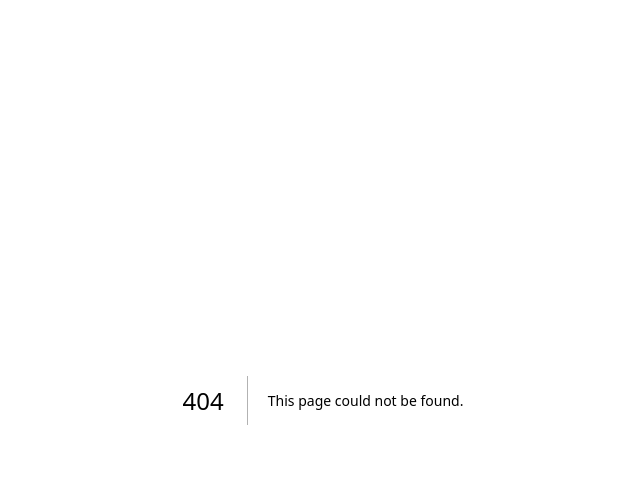
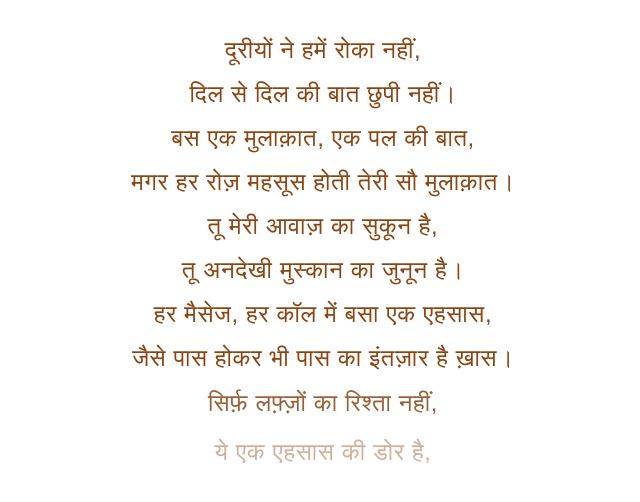
Before and after one commit to sutrejarahul/birthday-surprise-2.0, a Next.js app: page /components/Poem in a window 1280 px wide. Before the commit this address had no page. Shown: the top 502 px of the page, without its empty margins (317-957 px from the left). Built offline with nearby package versions, Linux system fonts and the light colour scheme.

Commit message:
1. code refactor and added new features

```diff
--- a/src/pages/components/BirthdayMessage.tsx
+++ b/src/pages/components/BirthdayMessage.tsx
@@ -8,13 +8,6 @@ const words = [
   "My",
   "Love!",
   <CakeSVG />,
-  "You",
-  "make",
-  "my",
-  "world",
-  "brighter",
-  "every",
-  "day.",
   "Wishing",
   "you",
   "endless",
--- a/src/pages/components/BirthdayReveal.tsx
+++ b/src/pages/components/BirthdayReveal.tsx
@@ -3,7 +3,7 @@ import { motion } from "framer-motion";
 import Confetti from "react-confetti";
 import FloatingHearts from "./FloatingHearts";
 import BirthdayMessage from "./BirthdayMessage";
-import RomanticPopup from "./RomanticPopup";
+import Popup from "./Popup";
 
 const BirthdayReveal: React.FC = () => {
   const [playCheer, setPlayCheer] = useState(true);
@@ -71,7 +71,13 @@ const BirthdayReveal: React.FC = () => {
         </audio>
       )}
 
-      <RomanticPopup show={showPopup} />
+      <Popup
+        show={showPopup}
+        title="Love, as Infinite as the Stars! ✨❤️"
+        message="Your love is the melody of my heart, and tonight, the universe sings for you."
+        buttonText="Discover the Words of My Heart ❤️"
+        redirectUrl="/heartfelt"
+      />
 
     </div>
   );
--- a/src/pages/components/TypewriterText.tsx
+++ b/src/pages/components/HeartfeltWords.tsx
@@ -14,19 +14,19 @@ const messages = [
   "You and me, forever? That’s my favorite love story. 📖",
 ];
 
-
-const TypewriterText: React.FC = () => {
+const HeartfeltWords: React.FC<{ onFinish: () => void }> = ({ onFinish }) => {
   const [displayedText, setDisplayedText] = useState("");
   const [charIndex, setCharIndex] = useState(0);
   const [messageIndex, setMessageIndex] = useState(0);
   const [isFinalMessage, setIsFinalMessage] = useState(false);
+  const [showButton, setShowButton] = useState(false);
 
   useEffect(() => {
     if (charIndex < messages[messageIndex].length) {
       const timeout = setTimeout(() => {
         setDisplayedText((prev) => prev + messages[messageIndex][charIndex]);
         setCharIndex(charIndex + 1);
-      }, 80); // Typing Speed (Thoda fast kiya)
+      }, 80); // Typing Speed
       return () => clearTimeout(timeout);
     } else if (messageIndex < messages.length - 1) {
       setTimeout(() => {
@@ -36,10 +36,12 @@ const TypewriterText: React.FC = () => {
       }, 4000); // Delay before next message
     } else {
       setIsFinalMessage(true);
+      setTimeout(() => setShowButton(true), 3000); // Show button after final message
     }
   }, [charIndex, messageIndex]);
 
   return (
+    <div className="flex flex-col items-center">
       <motion.p
         className={`text-3xl md:text-5xl font-serif italic tracking-wide text-[#8B4513] ${isFinalMessage ? "animate-bounce" : ""
           }`}
@@ -54,7 +56,21 @@ const TypewriterText: React.FC = () => {
       >
         {displayedText}
       </motion.p>
+
+      {showButton && (
+        <motion.button
+          onClick={onFinish}
+          className="bg-[#d4af37] text-white px-6 py-3 md:px-8 md:py-4 rounded-full text-lg md:text-xl font-semibold hover:bg-[#b99332] transition-all duration-300 shadow-lg fixed bottom-10"
+          initial={{ opacity: 0, y: 20 }}
+          animate={{ opacity: 1, y: 0 }}
+          transition={{ duration: 1.5, ease: "easeOut" }}
+        >
+          <span className="flex items-center">Reveal My Feelings 💖</span>
+        </motion.button>
+      )}
+
+    </div>
   );
 };
 
-export default TypewriterText;
+export default HeartfeltWords;
--- /dev/null
+++ b/src/pages/components/Poem.tsx
@@ -0,0 +1,61 @@
+import { motion } from "framer-motion";
+import React, { useEffect, useState } from "react";
+import Popup from "./Popup";
+
+const poemLines = [
+  "दूरीयों ने हमें रोका नहीं,",
+  "दिल से दिल की बात छुपी नहीं।",
+  "",
+  "बस एक मुलाक़ात, एक पल की बात,",
+  "मगर हर रोज़ महसूस होती तेरी सौ मुलाक़ात।",
+  "",
+  "तू मेरी आवाज़ का सुकून है,",
+  "तू अनदेखी मुस्कान का जुनून है।",
+  "",
+  "हर मैसेज, हर कॉल में बसा एक एहसास,",
+  "जैसे पास होकर भी पास का इंतज़ार है ख़ास।",
+  "",
+  "सिर्फ़ लफ़्ज़ों का रिश्ता नहीं,",
+  "ये एक एहसास की डोर है,",
+  "",
+  "जिसमें ना कोई दूरी, ना कोई फ़ासला,",
+  "सिर्फ़ एक उम्मीद—एक दिन तू सामने होगी, और दुनिया ठहर जाएगी बस वहीं… ❤️✨",
+];
+
+
+const Poem = () => {
+  const [showPopup, setShowPopup] = useState(false);
+  useEffect(() => {
+    setTimeout(() => setShowPopup(true), 30000); // Show popup after 30s
+  }, []);
+  return (
+    <div className="max-h-screen p-6 text-center">
+      {poemLines.map((line, index) => (
+        <motion.p
+          key={index}
+          className="text-lg md:text-xl lg:text-2xl font-handwriting text-[#8B4513] my-1 md:my-2 tracking-wide"
+          style={{
+            lineHeight: "1.5",
+            textShadow:
+              "0px 0px 10px rgba(255, 255, 255, 0.9), 0px 0px 15px rgba(255, 255, 255, 0.7), 0px 0px 25px rgba(255, 255, 255, 0.5)",
+          }}
+          initial={{ opacity: 0, y: 10 }}
+          animate={{ opacity: 1, y: 0 }}
+          transition={{ duration: 1, delay: index * 0.4 }}
+        >
+          {line}
+        </motion.p>
+      ))}
+
+      <Popup
+        show={showPopup}
+        title="Let’s Relive the Magic! 💫"
+        message="Every word was a heartbeat, every line a whisper of love. Let's relive the magic once more!"
+        buttonText="Experience It Again 🔄✨"
+        redirectUrl="/"
+      />
+    </div>
+  );
+};
+
+export default Poem;
--- a/src/pages/components/RomanticPopup.tsx
+++ b/src/pages/components/Popup.tsx
@@ -2,7 +2,15 @@ import React, { useState, useEffect } from "react";
 import { motion, AnimatePresence } from "framer-motion";
 import { useRouter } from "next/navigation";
 
-const RomanticPopup: React.FC<{ show: boolean }> = ({ show }) => {
+interface PopupProps {
+  show: boolean;
+  title: string;
+  message: string;
+  buttonText: string;
+  redirectUrl: string;
+}
+
+const Popup: React.FC<PopupProps> = ({ show, title, message, buttonText, redirectUrl }) => {
   const router = useRouter();
   const [visible, setVisible] = useState(false);
 
@@ -29,16 +37,14 @@ const RomanticPopup: React.FC<{ show: boolean }> = ({ show }) => {
             transition={{ duration: 0.5, ease: "easeOut" }}
           >
             <h2 className="text-3xl md:text-4xl font-extrabold mb-4 drop-shadow-lg">
-              Love, as Infinite as the Stars! ✨❤️
+              {title}
             </h2>
-            <p className="text-lg md:text-xl mb-6 leading-relaxed">
-              Your love is the melody of my heart, and tonight, the universe sings for you.
-            </p>
+            <p className="text-lg md:text-xl mb-6 leading-relaxed">{message}</p>
             <button
-              onClick={() => router.push("/heartfelt")}
+              onClick={() => router.push(redirectUrl)}
               className="bg-white text-[#f7797d] px-6 py-3 md:px-8 md:py-4 rounded-full font-semibold text-lg md:text-xl shadow-md hover:bg-[#ffe066] transition-all duration-300"
             >
-              Discover the Words of My Heart 💖
+              {buttonText}
             </button>
           </motion.div>
         </motion.div>
@@ -47,4 +53,4 @@ const RomanticPopup: React.FC<{ show: boolean }> = ({ show }) => {
   );
 };
 
-export default RomanticPopup;
+export default Popup;
--- a/src/pages/heartfelt.tsx
+++ b/src/pages/heartfelt.tsx
@@ -1,9 +1,9 @@
 "use client";
 import { motion } from "framer-motion";
-import React, { useEffect, useState, useRef } from "react";
+import React, { useEffect, useRef, useState } from "react";
+import Poem from "./components/Poem";
 import RosePetals from "./components/RosePetals";
-import { useRouter } from "next/navigation";
-import TypewriterText from "./components/TypewriterText";
+import HeartfeltWords from "./components/HeartfeltWords";
 
 const FIREFLY_COUNT = 20;
 
@@ -15,9 +15,9 @@ const generateFireflyPositions = () => {
 };
 
 const RomanticMessage: React.FC = () => {
-  const router = useRouter();
   const [fireflyPositions, setFireflyPositions] = useState<{ top: string; left: string }[]>([]);
   const [isClient, setIsClient] = useState(false);
+  const [showPoem, setShowPoem] = useState(false);
   const audioRef = useRef<HTMLAudioElement>(null);
 
   useEffect(() => {
@@ -42,7 +42,7 @@ const RomanticMessage: React.FC = () => {
 
       {/* 💖 Message Box */}
       <div className="max-w-5xl relative z-10">
-        <TypewriterText />
+        {!showPoem ? <HeartfeltWords onFinish={() => setShowPoem(true)} /> : <Poem />}
       </div>
 
       {/* ✨ Fireflies Animation */}
```
Lines whose indentation alone changed are shown as unchanged.
